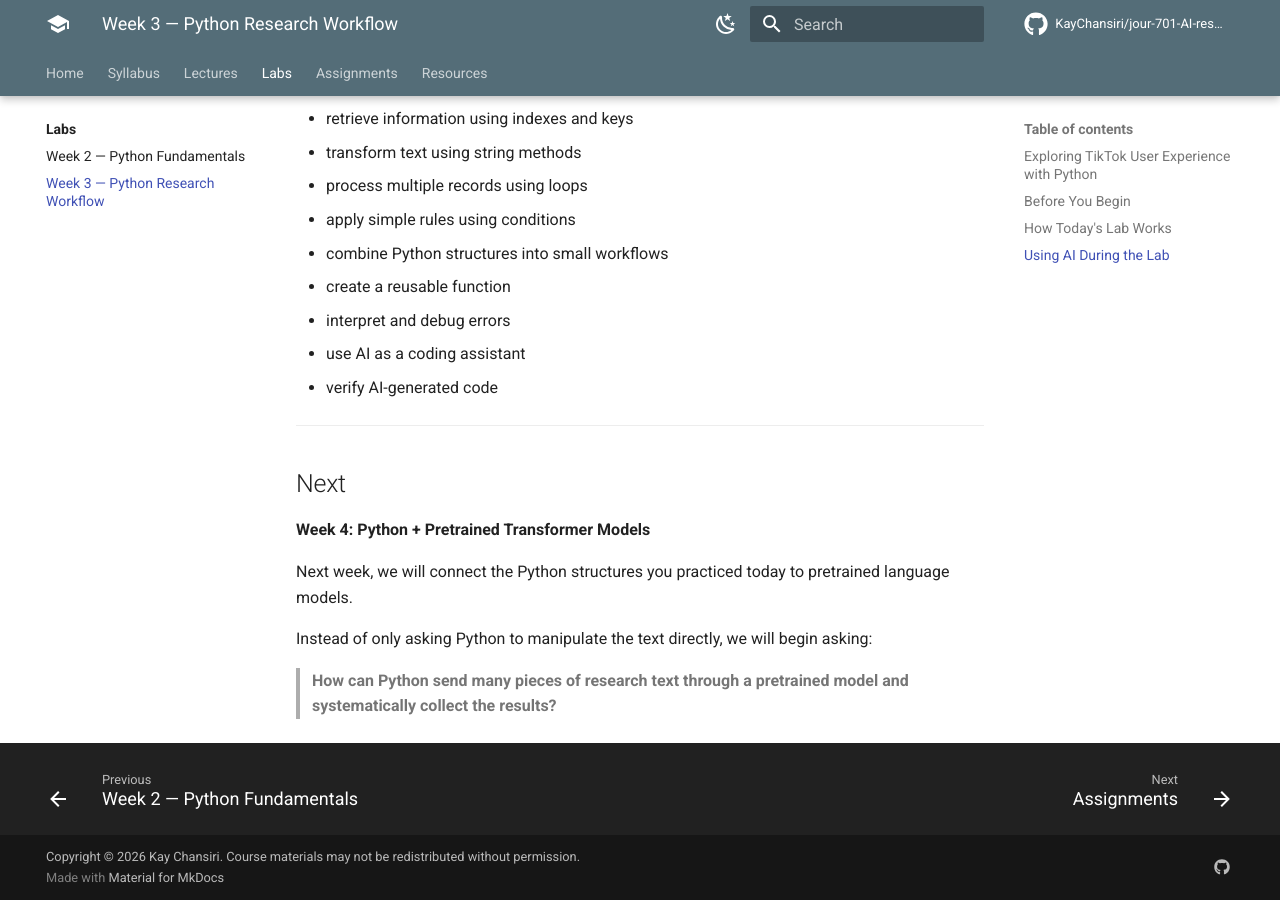
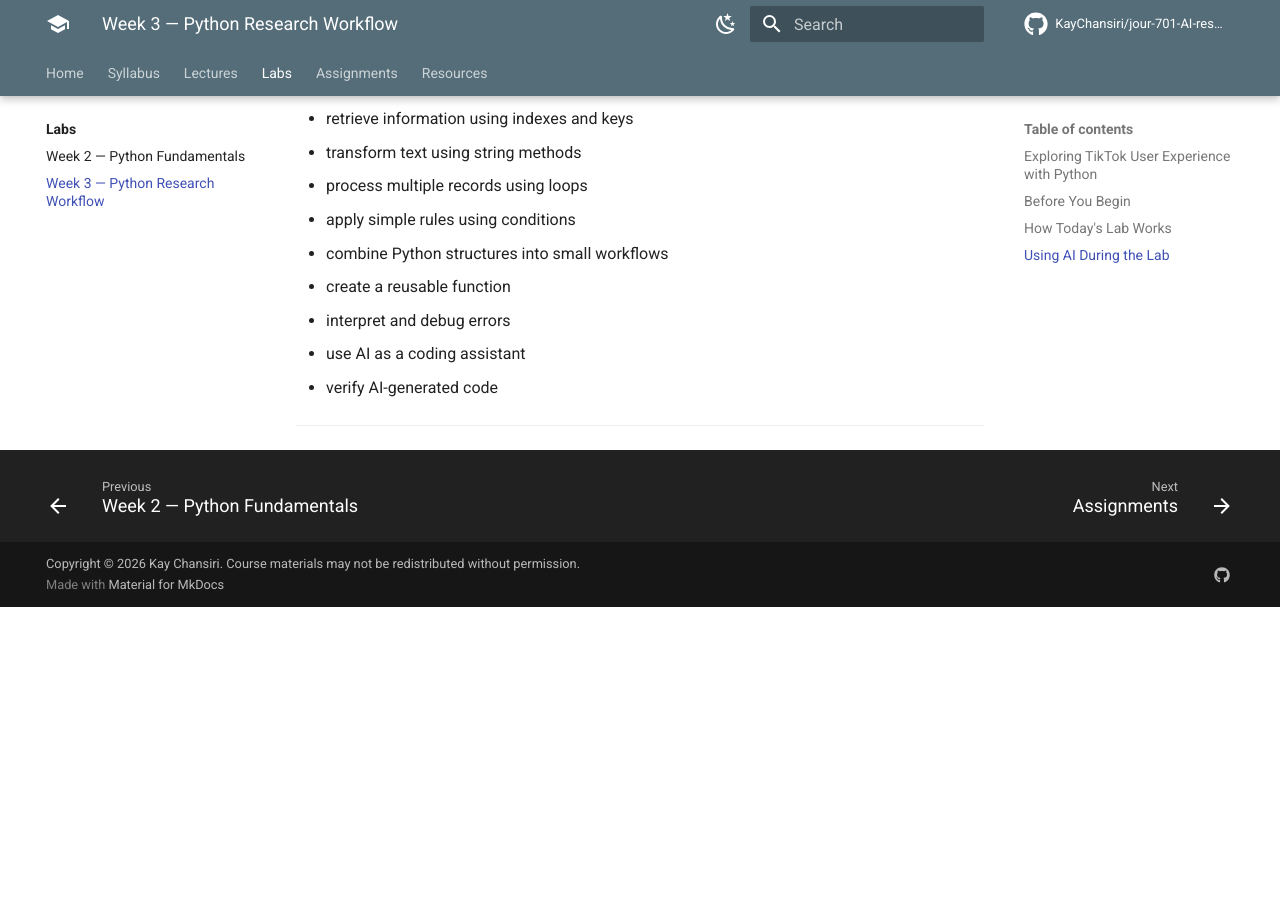
Before and after one commit to KayChansiri/jour-701-AI-research-methods, an MkDocs documentation site: the page built from docs/labs/week-03-python.md, in a window 1280 px wide and 900 px high, scrolled down 13389 px. Built offline with MkDocs 1.6.1 and Material for MkDocs 9.7.7, drawn with Linux system fonts in a browser that asks for light colours; comment, search, counter and statistics services are not loaded; after the commit the page ends 13996 px from its top, so only the background shows below that; some of the changed text lies outside the part shown.

Commit message:
Update week-03-python.md

```diff
--- a/docs/labs/week-03-python.md
+++ b/docs/labs/week-03-python.md
@@ -585,13 +585,3 @@ By the end of this lab, you should have practiced how to:
 * verify AI-generated code
 
 ---
-
-## Next
-
-**Week 4: Python + Pretrained Transformer Models**
-
-Next week, we will connect the Python structures you practiced today to pretrained language models.
-
-Instead of only asking Python to manipulate the text directly, we will begin asking:
-
-> **How can Python send many pieces of research text through a pretrained model and systematically collect the results?**
```
Also changed, not shown: other parts of docs/labs/week-03-python.md (+3 -3 lines).
